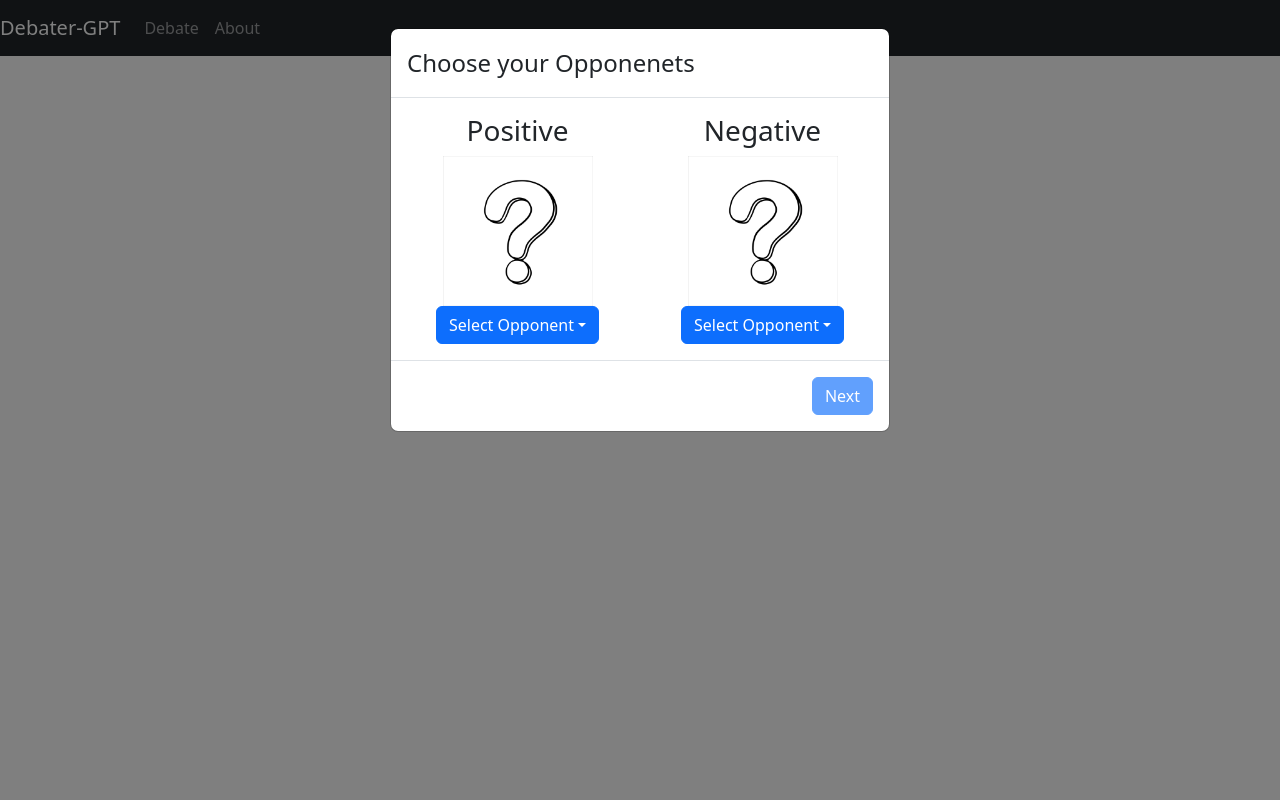
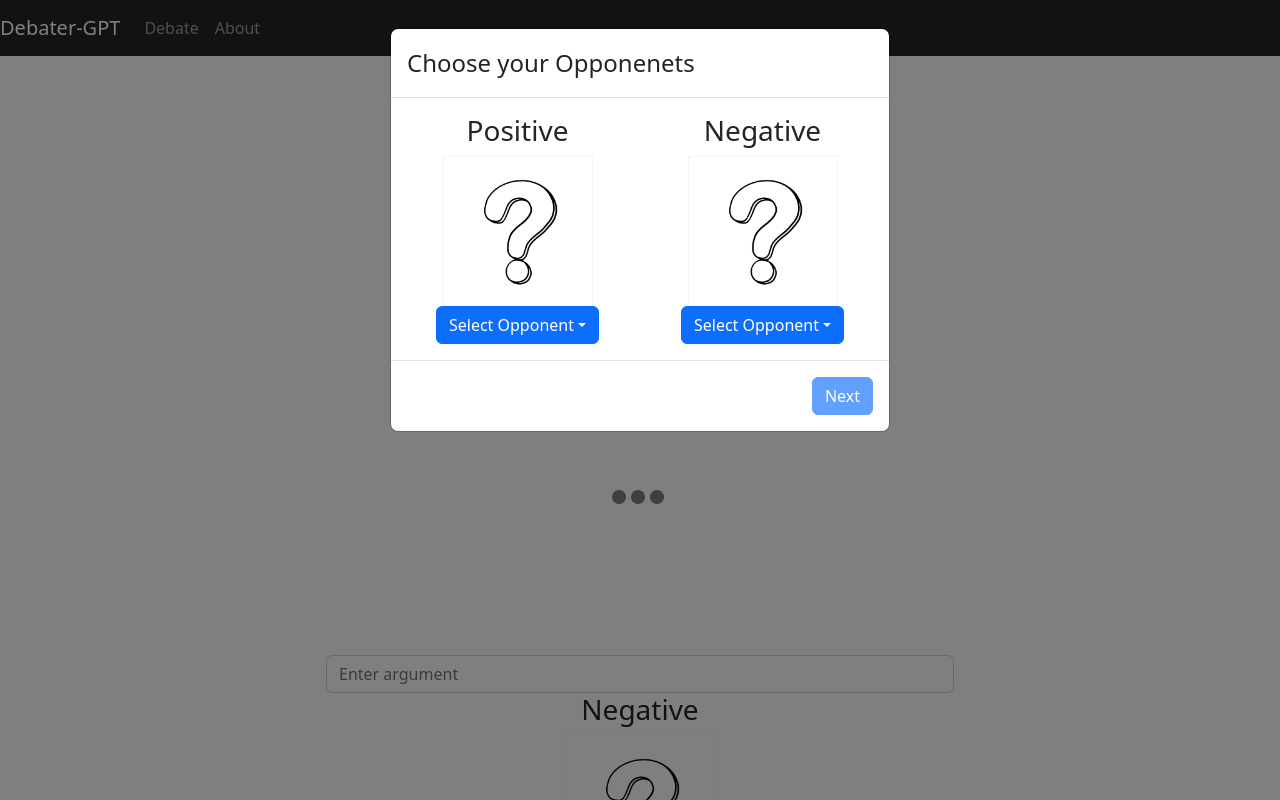
Before and after one commit to DW579/debater-gpt, a React (Create React App) app in the folder client/: page /debate in a window 1280 px wide. Shown: the top 800 px of the page. Built offline with nearby package versions, Linux system fonts and the light colour scheme.

Commit message:
Implemented typing image and input for user responses

```diff
--- a/client/src/pages/debate.js
+++ b/client/src/pages/debate.js
@@ -1,5 +1,5 @@
 import React, { useEffect } from "react";
-import { FormControl } from 'react-bootstrap';
+import { FormControl } from "react-bootstrap";
 
 // Bootstrap components
 import Row from "react-bootstrap/Row";
@@ -8,7 +8,7 @@ import Modal from "react-bootstrap/Modal";
 import Dropdown from "react-bootstrap/Dropdown";
 import DropdownButton from "react-bootstrap/DropdownButton";
 import Button from "react-bootstrap/esm/Button";
-
+import Image from 'react-bootstrap/Image'
 
 // Components
 import Headline from "../components/headline";
@@ -18,11 +18,14 @@ import Opponent from "../components/opponent";
 import QuestionMark from "../images/question_mark.png";
 import OpenaiLogo from "../images/openai_logo.png";
 import UserImage from "../images/user.jpg";
+import Typing from "../images/typing.gif";
 
 export default function Debate() {
     // State variables for opponent and opponent image
-    const [positiveOpponent, setPositiveOpponent] = React.useState("Select Opponent");
-    const [negativeOpponent, setNegativeOpponent] = React.useState("Select Opponent");
+    const [positiveOpponent, setPositiveOpponent] =
+        React.useState("Select Opponent");
+    const [negativeOpponent, setNegativeOpponent] =
+        React.useState("Select Opponent");
     const [positiveImage, setPositiveImage] = React.useState(QuestionMark);
     const [negativeImage, setNegativeImage] = React.useState(QuestionMark);
 
@@ -30,7 +33,8 @@ export default function Debate() {
     const [topic, setTopic] = React.useState("");
 
     // State variable for disabling opponent button
-    const [disableOpponentButton, setDisableOpponentButton] = React.useState(true);
+    const [disableOpponentButton, setDisableOpponentButton] =
+        React.useState(true);
 
     const [disableTopicButton, setDisableTopicButton] = React.useState(true);
 
@@ -82,8 +86,7 @@ export default function Debate() {
 
         if (event.target.value !== "") {
             setDisableTopicButton(false);
-        }
-        else {
+        } else {
             setDisableTopicButton(true);
         }
     };
@@ -91,8 +94,6 @@ export default function Debate() {
     return (
         <Row className="justify-content-center">
             <Col xs={12} md={6} className="text-center">
-                <Headline name="Debate!" />
-
                 <Modal show={showOpponentModal}>
                     <Modal.Header>
                         <Modal.Title>Choose your Opponenets</Modal.Title>
@@ -169,11 +170,31 @@ export default function Debate() {
                         </ul>
                     </Modal.Body>
                     <Modal.Footer>
-                        <Button variant="primary" disabled={disableTopicButton} onClick={handleTopicNext}>
+                        <Button
+                            variant="primary"
+                            disabled={disableTopicButton}
+                            onClick={handleTopicNext}
+                        >
                             Begin Debate
                         </Button>
                     </Modal.Footer>
                 </Modal>
+
+                <Headline name="Debate!" />
+                <h3>Topic: {topic}</h3>
+
+                <Row>
+                    <Col className="text-center">
+                        <Opponent name="Positive" image={positiveImage} />
+                        <Image src={Typing} alt="Typing" />
+                        <FormControl type="text" placeholder="Enter argument" onChange={handleTopicChange} />
+                    </Col>
+                    <Col className="text-center">
+                        <Opponent name="Negative" image={negativeImage} />
+                        <Image src={Typing} alt="Typing" />
+                        <FormControl type="text" placeholder="Enter argument" onChange={handleTopicChange} />
+                    </Col>
+                </Row>
             </Col>
         </Row>
     );
```
Also changed, not shown: client/src/images/typing.gif (added).
